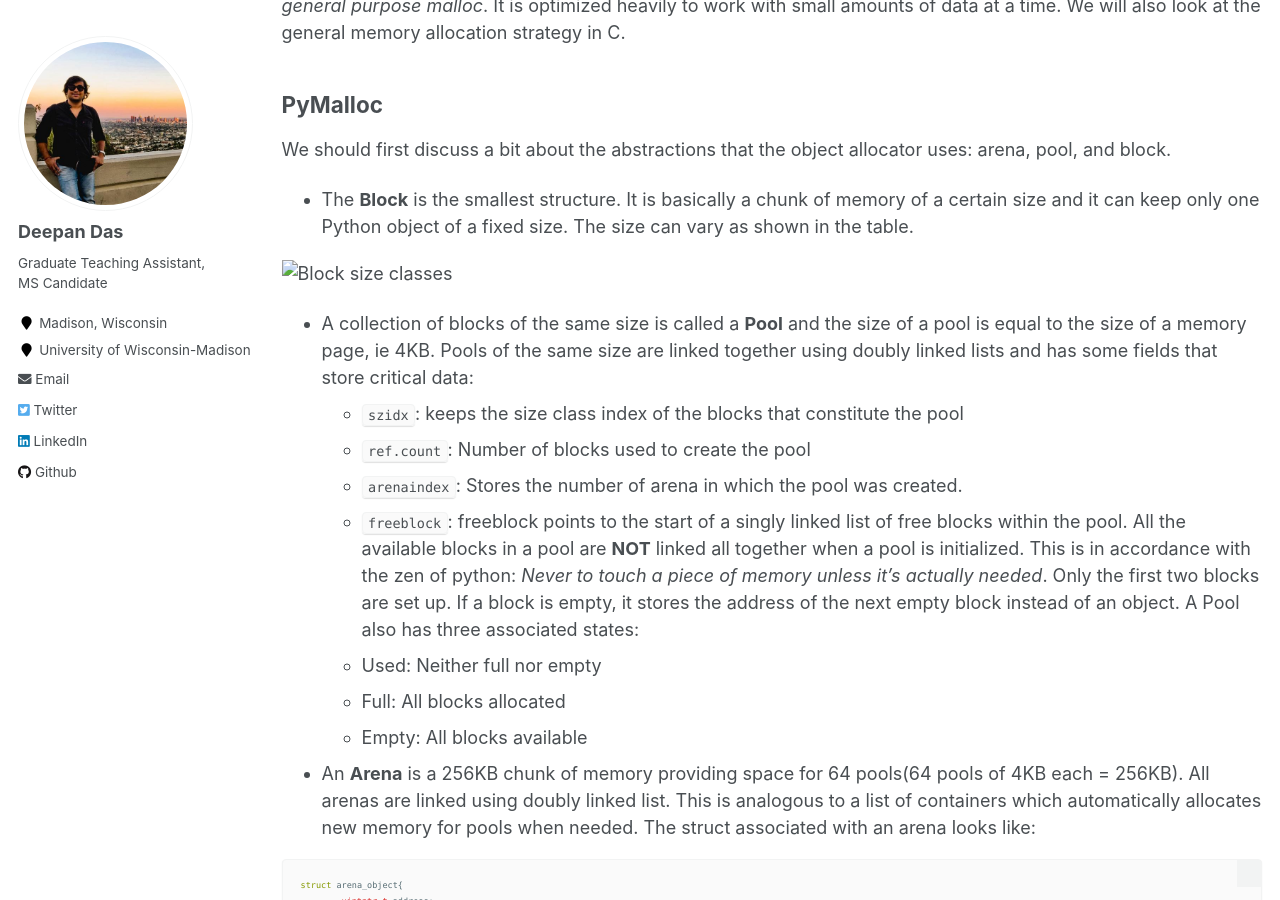
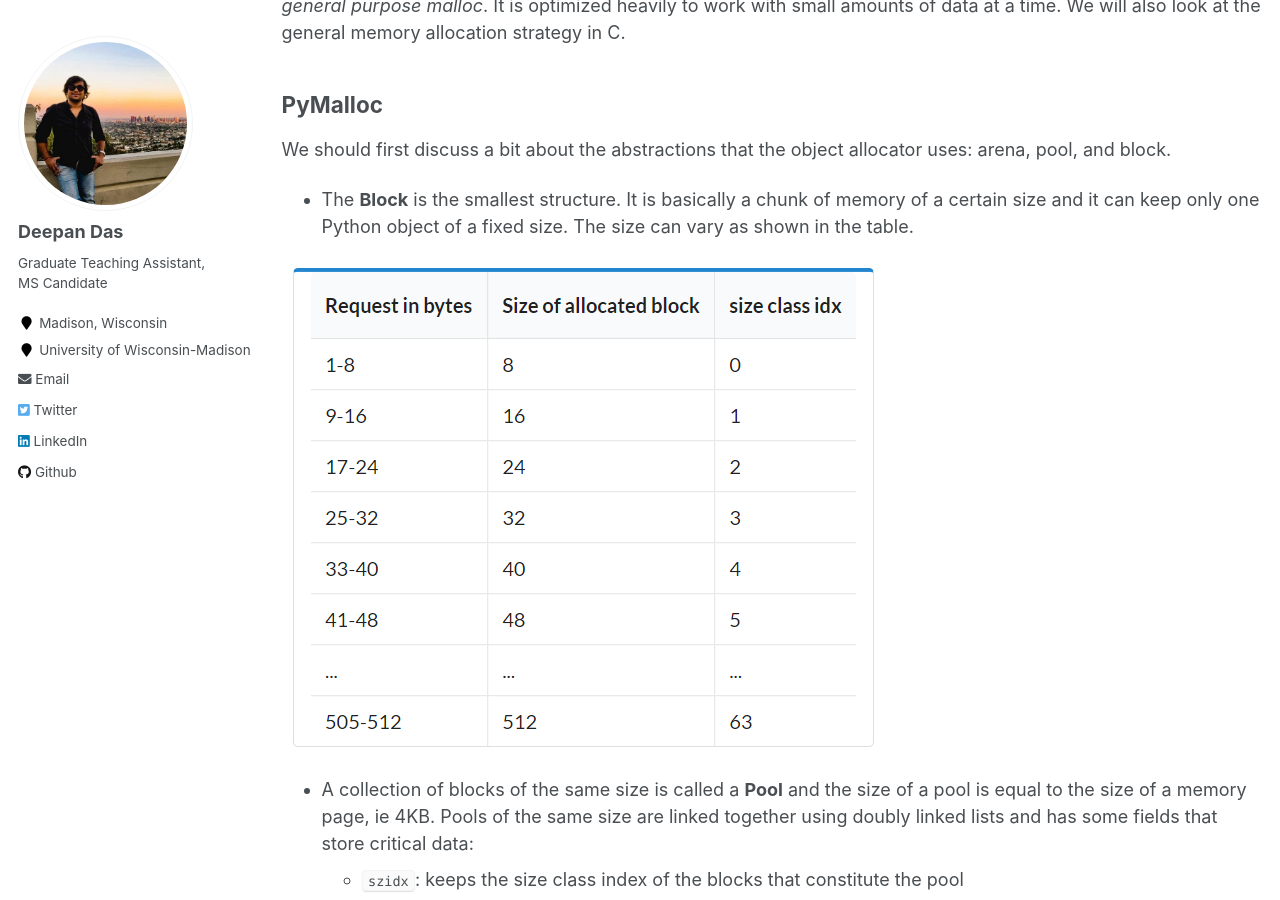
Before and after one commit to deepandas11/deepandas11.github.io, a Jekyll site: the page built from _posts/2019-05-29-memory-management-python.md, in a window 1280 px wide and 900 px high, scrolled down 1992 px. Built offline with Jekyll 4.4.1, drawn with Linux system fonts in a browser that asks for light colours.

Commit message:
Minor changes to blog post
Signed-off-by: Deepan Das <deepandas11@gmail.com>

````diff
--- a/_posts/2019-05-29-memory-management-python.md
+++ b/_posts/2019-05-29-memory-management-python.md
@@ -49,7 +49,7 @@ We should first discuss a bit about the abstractions that the object allocator u
 
 - The **Block** is the smallest structure. It is basically a chunk of memory of a certain size and it can keep only one Python object of a fixed size. The size can vary as shown in the table.
 
-![Block size classes](images/blocks_structure.png)
+![Block size classes]({{site.url}}/images/blocks_structure.png)
 
 - A collection of blocks of the same size is called a **Pool** and the size of a pool is equal to the size of a memory page, ie 4KB.  Pools of the same size are linked together using doubly linked lists and has some fields that store critical data:
 	- ```szidx```: keeps the size class index of the blocks that constitute the pool
````
Also changed, not shown: other parts of _posts/2019-05-29-memory-management-python.md (+1 -1 lines).
